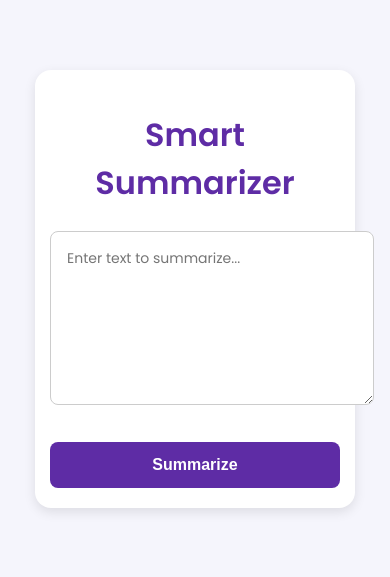
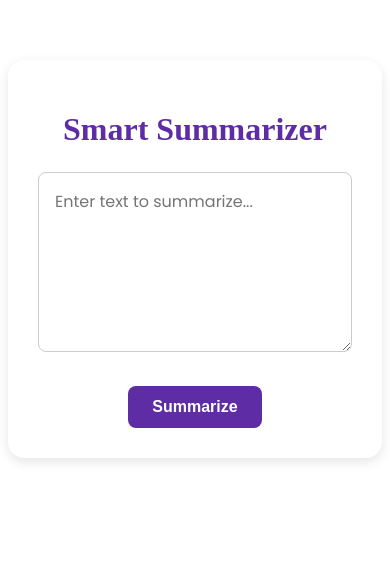
Before and after one commit to RWalters907/snorby, a FastAPI app: page /summarizer in a window 390 px wide. Shown: the top 577 px of the page. Run offline with FastAPI, Linux system fonts and the light colour scheme.

Commit message:
Polish: center layout, fix Save button, left-align summary text

```diff
--- a/app/static/style.css
+++ b/app/static/style.css
@@ -1,92 +1,21 @@
-/* === Base Styles === */
-body {
-    font-family: 'Poppins', sans-serif;
-    background-color: #f5f5fc;
-    color: #333;
-    text-align: center;
-    margin: 0;
-    padding: 50px 20px;
-}
-
-/* === Layout === */
-.container {
-    max-width: 800px;
-    margin: auto;
-    padding: 2em;
-}
-
-/* === Homepage Header === */
-h1 {
-    font-size: 2.5rem;
-    color: #5e2ca5;
-    margin-bottom: 0.5em;
-    font-weight: 600;
-}
-
-.tagline {
-    font-style: italic;
-    margin-bottom: 2rem;
-    color: #555;
-}
-
-/* === Button Row === */
-.button-row {
-    display: flex;
-    flex-wrap: wrap;
-    justify-content: center;
-    gap: 1.5rem;
-    margin: 2rem 0;
-}
-
-.tool-button {
-    background-color: #5e2ca5;
-    color: white;
-    padding: 12px 24px;
-    border-radius: 8px;
-    text-decoration: none;
-    font-weight: 600;
-    font-size: 14px;
-    transition: background-color 0.2s ease, transform 0.2s ease;
-    cursor: pointer;
-    display: inline-block;
-    text-align: center;
-    border: none;
-}
-
-.tool-button:hover {
-    background-color: #4c2391;
-    transform: scale(1.05);
-}
-
-/* === Snorby Image === */
-.snorby-image {
-    display: block;
-    margin: 20px auto 0;
-    max-width: 100%;
-    height: auto;
-    border-radius: 12px;
-}
-
-/* === Summarizer specific styles === */
-.container.summarizer {
+/* === Smart Summarizer === */
+.summarizer-container {
   max-width: 700px;
   margin: 60px auto;
   padding: 30px;
   background: white;
   box-shadow: 0 4px 12px rgba(0, 0, 0, 0.1);
   border-radius: 16px;
-    text-align: left; /* form content aligned left */
 }
 
-.container.summarizer h1 {
+.summarizer-container h1 {
   text-align: center;
-    font-size: 2rem;
+  font-size: 32px;
+  margin-bottom: 24px;
   color: #5e2ca5;
-    margin-bottom: 24px;
-    font-weight: 600;
 }
 
-.container.summarizer textarea {
+#text-input {
   width: 100%;
   height: 180px;
   padding: 16px;
@@ -96,9 +25,10 @@
   font-family: 'Poppins', sans-serif;
   resize: vertical;
   margin-bottom: 20px;
+  box-sizing: border-box;
 }
 
-.container.summarizer .output-box {
+.output-box {
   margin-top: 20px;
   background-color: #f2f2ff;
   padding: 20px;
@@ -106,28 +36,45 @@
   border: 1px solid #ccc;
 }
 
-.download-button {
-    text-decoration: none;
-    display: inline-block;
-    text-align: center;
+.button-row {
+  display: flex;
+  justify-content: center;
+  gap: 12px;
+  margin-top: 10px;
 }
 
-/* Responsive for summarizer */
-@media (max-width: 480px) {
-    .container.summarizer {
-        margin: 20px 15px;
-        padding: 20px 15px;
+button, .download-button {
+  background-color: #5e2ca5;
+  color: white;
+  border: none;
+  padding: 12px 24px;
+  border-radius: 8px;
+  font-size: 16px;
+  cursor: pointer;
+  transition: background-color 0.3s ease, transform 0.2s ease;
+  font-weight: 600;
+  text-align: center;
+  text-decoration: none;
 }
 
-    .container.summarizer textarea {
-        font-size: 14px;
-        height: 140px;
+button:hover, .download-button:hover {
+  background-color: #4c2391;
 }
 
-    .container.summarizer .tool-button {
-        width: 100%;
-        margin: 10px 0 0 0;
-        padding: 14px;
-        font-size: 16px;
+.bouncing {
+  animation: bounce 0.4s ease;
 }
+
+@keyframes bounce {
+  0% { transform: scale(1); }
+  50% { transform: scale(1.1); }
+  100% { transform: scale(1); }
 }
+
+#summary-text {
+  white-space: pre-wrap;
+  font-size: 15px;
+  color: #333;
+  line-height: 1.6;
+  text-align: left; /* ✅ added for proper summary alignment */
+}
--- a/app/templates/summarizer.html
+++ b/app/templates/summarizer.html
@@ -8,57 +8,22 @@
   <link rel="preconnect" href="https://fonts.googleapis.com" />
   <link rel="preconnect" href="https://fonts.gstatic.com" crossorigin />
   <link href="https://fonts.googleapis.com/css2?family=Poppins:wght@400;600&display=swap" rel="stylesheet" />
-  <style>
-    /* Keep minimal style here, main styling done in style.css */
-    .bouncing {
-      animation: bounce 0.4s ease;
-    }
-
-    @keyframes bounce {
-      0% {
-        transform: scale(1);
-      }
-      50% {
-        transform: scale(1.1);
-      }
-      100% {
-        transform: scale(1);
-      }
-    }
-
-    #summary-text {
-      white-space: pre-wrap;
-      font-size: 15px;
-      color: #333;
-      line-height: 1.6;
-    }
-  </style>
 </head>
 <body>
-  <div class="container summarizer">
+  <div class="summarizer-container">
     <h1>Smart Summarizer</h1>
 
     <form id="summary-form">
-      <textarea
-        id="text-input"
-        name="text"
-        placeholder="Enter text to summarize..."
-        required
-      ></textarea>
-      <button id="summarize-button" type="submit" class="tool-button">Summarize</button>
+      <textarea id="text-input" name="text" placeholder="Enter text to summarize..." required></textarea>
+      <div class="button-row">
+        <button id="summarize-button" type="submit">Summarize</button>
+      </div>
     </form>
 
     <div id="result" class="output-box" style="display: none;">
       <p id="summary-text"></p>
-      <div style="text-align: center; margin-top: 16px;">
-        <a
-          id="download-link"
-          href="#"
-          class="tool-button download-button"
-          style="display: none;"
-          download="summary.txt"
-          >Save</a
-        >
+      <div class="button-row">
+        <a id="download-link" href="#" class="download-button" style="display: none;" download="summary.txt">Save</a>
       </div>
     </div>
   </div>
```
Lines whose indentation alone changed are shown as unchanged.
